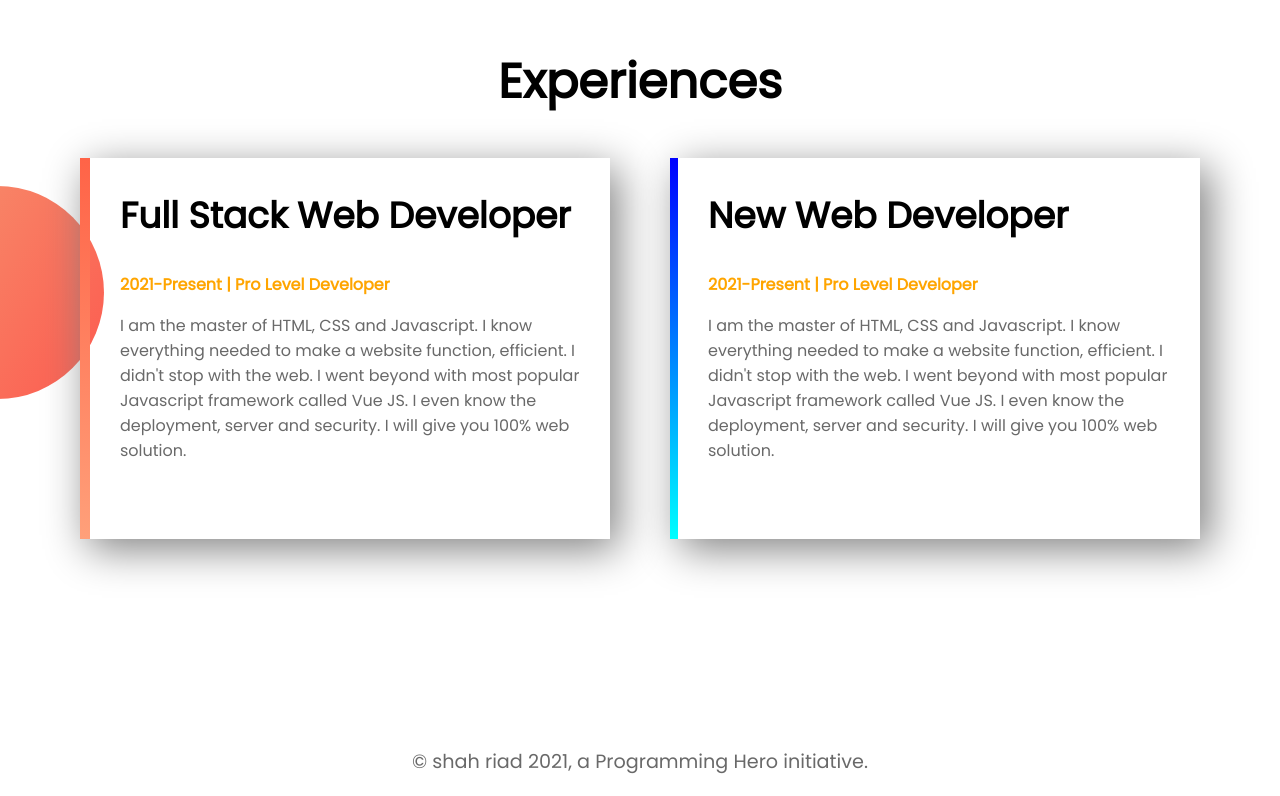
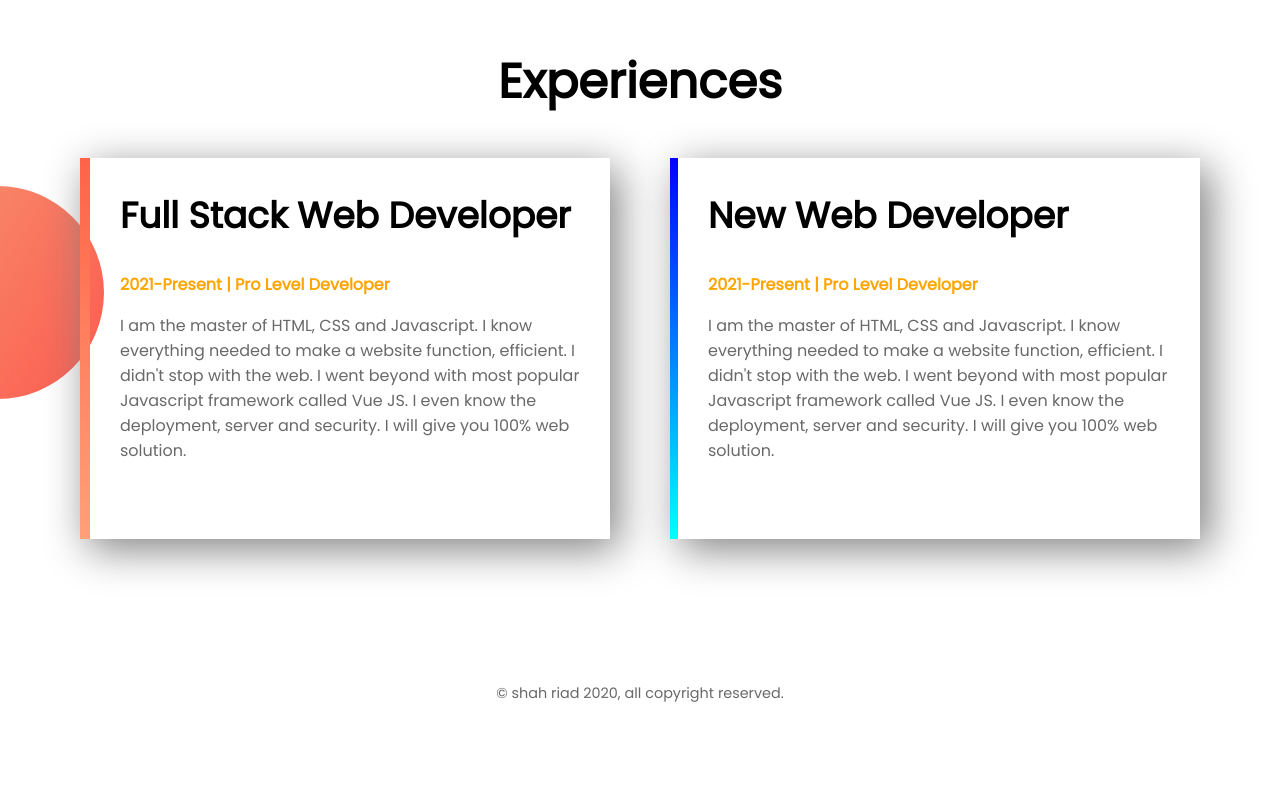
Before and after one commit to shahriad00/my-portfolio, a plain HTML site: page index.html in a window 1280 px wide. Shown: the part 1160-1956 px from the top of the page. After the commit the page ends 1879 px from the top, so only its background shows below. Drawn offline with Linux system fonts and the light colour scheme.

Commit message:
again edited

```diff
--- a/index.html
+++ b/index.html
@@ -97,7 +97,7 @@
     <!--end of third section-->
 
     <footer class="footer">
-        <p>© shah riad 2021, a Programming Hero initiative.</p>
+        <p>© shah riad 2020, all copyright reserved.</p>
     </footer>
 </body>
 </html>
--- a/style.css
+++ b/style.css
@@ -115,7 +115,7 @@ body{
 
 /*third section start*/
 .experiences{
-    margin-bottom: 13rem;
+    margin-bottom: 9rem;
     background-image: url("images/exp-bg.png");
     background-repeat: no-repeat;
     background-position:left ;
@@ -157,5 +157,6 @@ body{
 .footer{
     text-align: center;
     color: #696969;
-    font-size: 1.2rem;
+    font-size: 0.9rem;
 }
+/*end*/
```
